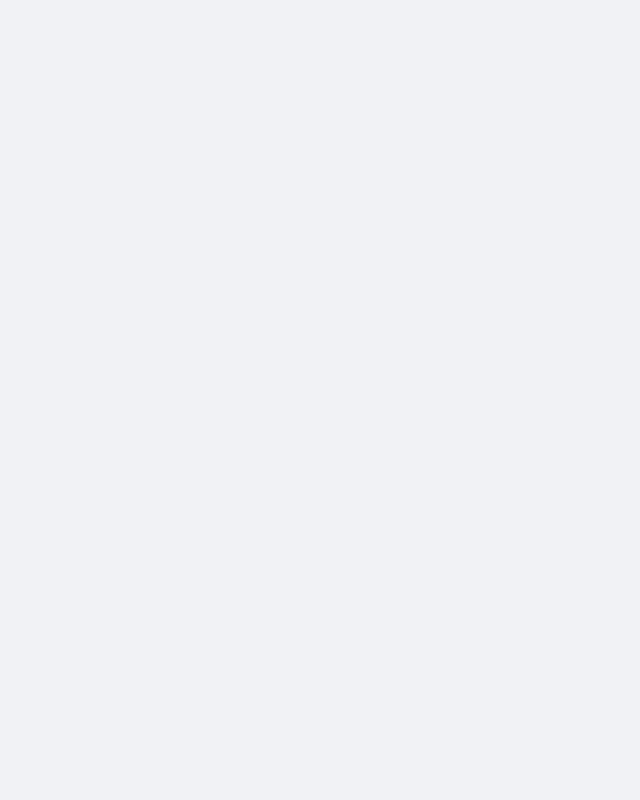
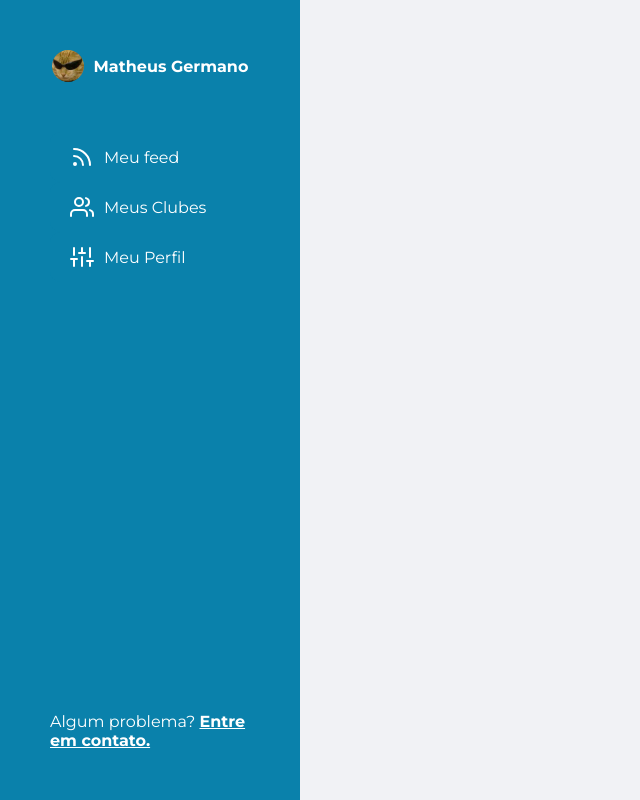
Before and after one commit to matheus-germano/backslash-frontend, a React (Create React App) app: page /feed in a window 1280 px wide. Shown: the whole page, without its empty margins (0-640 px from the left). Built offline with nearby package versions, Linux system fonts and the light colour scheme.

Commit message:
SideMenu started

```diff
--- a/src/App.js
+++ b/src/App.js
@@ -3,6 +3,7 @@ import { BrowserRouter, Route, Switch } from 'react-router-dom'
 
 // Importing pages
 import { Home } from './pages/Home';
+import { Feed } from './pages/Feed';
 
 // importing global style
 import './global.css';
@@ -12,6 +13,7 @@ function App() {
     <BrowserRouter>
       <Switch>
         <Route path='/' exact component={Home} />
+        <Route path='/feed' component={Feed} />
       </Switch>
     </BrowserRouter>
   );
--- /dev/null
+++ b/src/components/Menu/elements.js
@@ -0,0 +1,105 @@
+import styled from 'styled-components'
+
+export const MenuContainer = styled.div`
+  width: 300px;
+  height: 100vh;
+
+  background: var(--primary);
+
+  display: flex;
+  flex-direction: column;
+  justify-content: space-between;
+
+  padding: 50px 0;
+
+  @media (max-width: 768px) {
+    width: 250px;
+  }
+
+  @media (max-width: 675px) {
+    width: 100%;
+    align-items: center;
+  }
+`;
+
+export const MenuContent = styled.div`
+  display: flex;
+  flex-direction: column;
+  align-items: center;
+  justify-content: center;
+
+  gap: 50px;
+`;
+
+export const MenuProfile = styled.div`
+  display: flex;
+  align-items: center;
+  justify-content: center;
+  gap: 10px;
+
+  img {
+    width: 32px;
+    height: 32px;
+
+    border-radius: 50px;
+  }
+`;
+
+export const UserName = styled.h1`
+  font-size: 1rem;
+  color: var(--white);
+`;
+
+export const MenuNav = styled.ul`
+  width: 100%;
+  padding-left: 50px;
+
+  list-style: none;
+  display: flex;
+  flex-direction: column;
+  justify-content: center;
+
+  @media (max-width: 768px) {
+    padding-left: 30px;
+  }
+
+  @media (max-width: 675px) {
+    padding: 0;
+  }
+`;
+
+export const NavItem = styled.li`
+  height: 50px;
+  width: 100%;
+
+  display: flex;
+  align-items: center;
+
+  background: var(--primary);
+  border-radius: 10px 0 0 10px;
+
+  a {
+    text-decoration: none;
+    color: var(--white);
+    margin-left: 20px;
+
+    display: flex;
+    align-items: center;
+    gap: 10px;
+
+    svg {
+      font-size: 1.5rem;
+    }
+  }
+`;
+
+export const Text = styled.p`
+  color: var(--white);
+  padding: 0 50px;
+
+  span {
+    font-weight: bold;
+    text-decoration: underline;
+    cursor: pointer;
+  }
+`;
--- /dev/null
+++ b/src/components/Menu/index.js
@@ -0,0 +1,44 @@
+// importing dependencies
+import { Link } from 'react-router-dom'
+import { FiRss, FiUsers, FiSliders } from 'react-icons/fi'
+
+// importing images
+import profile from '../../assets/images/profile.jpg'
+
+// importing styles
+import {
+  MenuContainer,
+  MenuContent,
+  MenuProfile,
+  UserName,
+  MenuNav,
+  NavItem,
+  Text,
+} from './elements'
+
+export function Menu() {
+  return (
+    <>
+      <MenuContainer>
+        <MenuContent>
+          <MenuProfile>
+            <img src={profile} alt='' />
+            <UserName>Matheus Germano</UserName>
+          </MenuProfile>
+          <MenuNav>
+            <NavItem>
+              <Link to='/feed'><FiRss/> Meu feed</Link>
+            </NavItem>
+            <NavItem>
+              <Link to='/my-clubs'><FiUsers/> Meus Clubes</Link>
+            </NavItem>
+            <NavItem>
+              <Link to='/profile'><FiSliders /> Meu Perfil</Link>
+            </NavItem>
+          </MenuNav>
+        </MenuContent>
+        <Text>Algum problema? <span>Entre em contato.</span></Text>
+      </MenuContainer>
+    </>
+  );
+}
--- /dev/null
+++ b/src/pages/Feed/elements.js
@@ -0,0 +1 @@
+import styled from 'styled-components'
--- /dev/null
+++ b/src/pages/Feed/index.js
@@ -0,0 +1,16 @@
+//  importing dependencies
+import { useState } from 'react'
+import { FaTimes, FaBars } from 'react-icons/fa'
+
+// importing components
+import { Menu } from "../../components/Menu";
+
+export function Feed() {
+  const [menuOpen, setMenuOpen] = useState(false);
+
+  return (
+    <>
+      <Menu />
+    </>
+  );
+}
--- a/src/pages/Home/index.js
+++ b/src/pages/Home/index.js
@@ -1,5 +1,6 @@
 // importing dependencies
 import { useState } from 'react';
+import { useHistory } from 'react-router-dom';
 import toast, { Toaster } from 'react-hot-toast';
 
 import { RegisterModal } from '../../components/RegisterModal';
@@ -24,6 +25,7 @@ import {
 } from './elements'
 
 export function Home() {
+  const history = useHistory();
   const [email, setEmail] = useState('');
   const [password, setPassword] = useState('');
   const [modalVisible, setModalVisible] = useState(false);
@@ -35,6 +37,8 @@ export function Home() {
       toast.success('Usuário autenticado.');
       setEmail('');
       setPassword('');
+
+      history.push('/feed');
     } else {
       toast.error('Preencha os campos corretamente.');
     }
```
Also changed, not shown: src/assets/images/profile.jpg (added).
